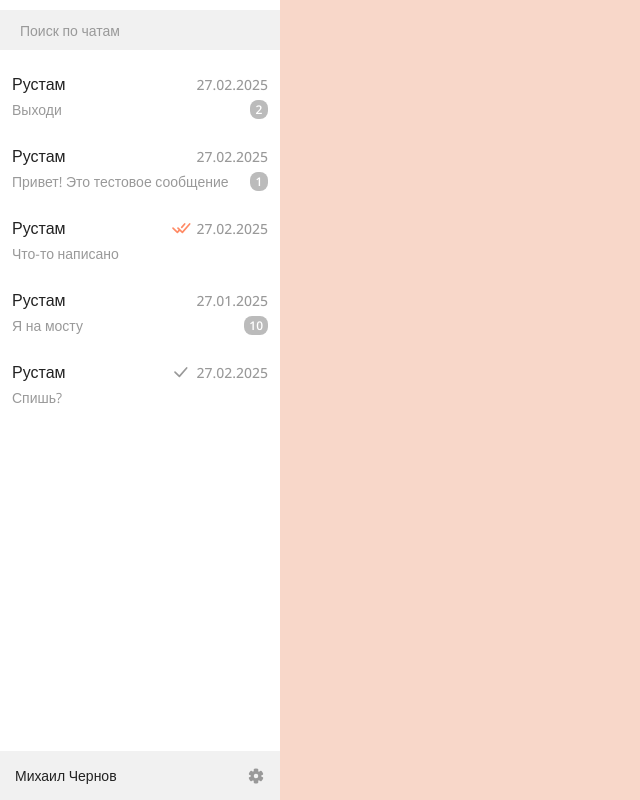
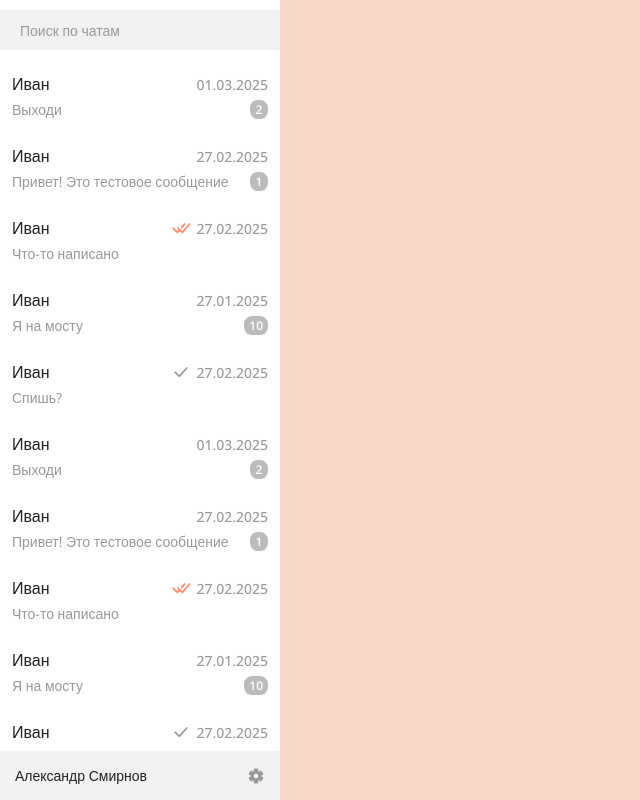
Before and after one commit to Mid1i/Kwagga-Chat, a Vue app: page / in a window 1280 px wide. Shown: the whole page, without its empty margins (0-640 px from the left). Built offline with nearby package versions, Linux system fonts and the light colour scheme.

Commit message:
fix: Изменены тестовые переменные

```diff
--- a/src/test.ts
+++ b/src/test.ts
@@ -1,27 +1,31 @@
-import type { Chat } from "@/interfaces/Chat";
-import { User } from "@/interfaces/User";
+import type { IChat } from "@/interfaces/Chat";
+import { IUser } from "@/interfaces/User";
 
 
-export const USER_1: User = {
+export const USER_1: IUser = {
 	id: 1,
-	firstName: "Михаил",
-	lastName: "Чернов"
+	username: "alex",
+	email: "example@mail.ru",
+	firstName: "Александр",
+	lastName: "Смирнов"
 };
 
-export const USER_2: User = {
+export const USER_2: IUser = {
 	id: 2,
-	firstName: "Рустам",
-	lastName: "Худоян"
+	username: "vanya",
+	email: "test@yandex.ru",
+	firstName: "Иван",
+	lastName: "Иванов"
 };
 
-export const CHATS: Chat[] = [
+export const CHATS: IChat[] = [
 	{
 		id: 1,
 		partner: USER_2,
 		lastMessage: {
 			id: 1,
 			text: "Выходи",
-			datetime: "2025-02-27T15:30:00.000"
+			datetime: "2025-03-01T15:30:00.000"
 		},
 		unreadMessages: 2
 	},
@@ -66,5 +70,109 @@ export const CHATS: Chat[] = [
 			unread: true
 		},
 		unreadMessages: 0
-	}
+	},
+	{
+		id: 1,
+		partner: USER_2,
+		lastMessage: {
+			id: 1,
+			text: "Выходи",
+			datetime: "2025-03-01T15:30:00.000"
+		},
+		unreadMessages: 2
+	},
+	{
+		id: 2,
+		partner: USER_2,
+		lastMessage: {
+			id: 1,
+			text: "Привет! Это тестовое сообщение",
+			datetime: "2025-02-27T12:30:00.000"
+		},
+		unreadMessages: 1
+	},
+	{
+		id: 3,
+		partner: USER_2,
+		lastMessage: {
+			id: 1,
+			text: "Что-то написано",
+			datetime: "2025-02-27T10:30:00.000",
+			unread: false
+		},
+		unreadMessages: 0
+	},
+	{
+		id: 4,
+		partner: USER_2,
+		lastMessage: {
+			id: 1,
+			text: "Я на мосту",
+			datetime: "2025-01-27T22:30:00.000"
+		},
+		unreadMessages: 10
+	},
+	{
+		id: 5,
+		partner: USER_2,
+		lastMessage: {
+			id: 1,
+			text: "Спишь?",
+			datetime: "2025-02-27T00:30:00.000",
+			unread: true
+		},
+		unreadMessages: 0
+	},
+	{
+		id: 1,
+		partner: USER_2,
+		lastMessage: {
+			id: 1,
+			text: "Выходи",
+			datetime: "2025-03-01T15:30:00.000"
+		},
+		unreadMessages: 2
+	},
+	{
+		id: 2,
+		partner: USER_2,
+		lastMessage: {
+			id: 1,
+			text: "Привет! Это тестовое сообщение",
+			datetime: "2025-02-27T12:30:00.000"
+		},
+		unreadMessages: 1
+	},
+	{
+		id: 3,
+		partner: USER_2,
+		lastMessage: {
+			id: 1,
+			text: "Что-то написано",
+			datetime: "2025-02-27T10:30:00.000",
+			unread: false
+		},
+		unreadMessages: 0
+	},
+	{
+		id: 4,
+		partner: USER_2,
+		lastMessage: {
+			id: 1,
+			text: "Я на мосту",
+			datetime: "2025-01-27T22:30:00.000"
+		},
+		unreadMessages: 10
+	},
+	{
+		id: 5,
+		partner: USER_2,
+		lastMessage: {
+			id: 1,
+			text: "Спишь?",
+			datetime: "2025-02-27T00:30:00.000",
+			unread: true
+		},
+		unreadMessages: 0
+	},
 ];
```
